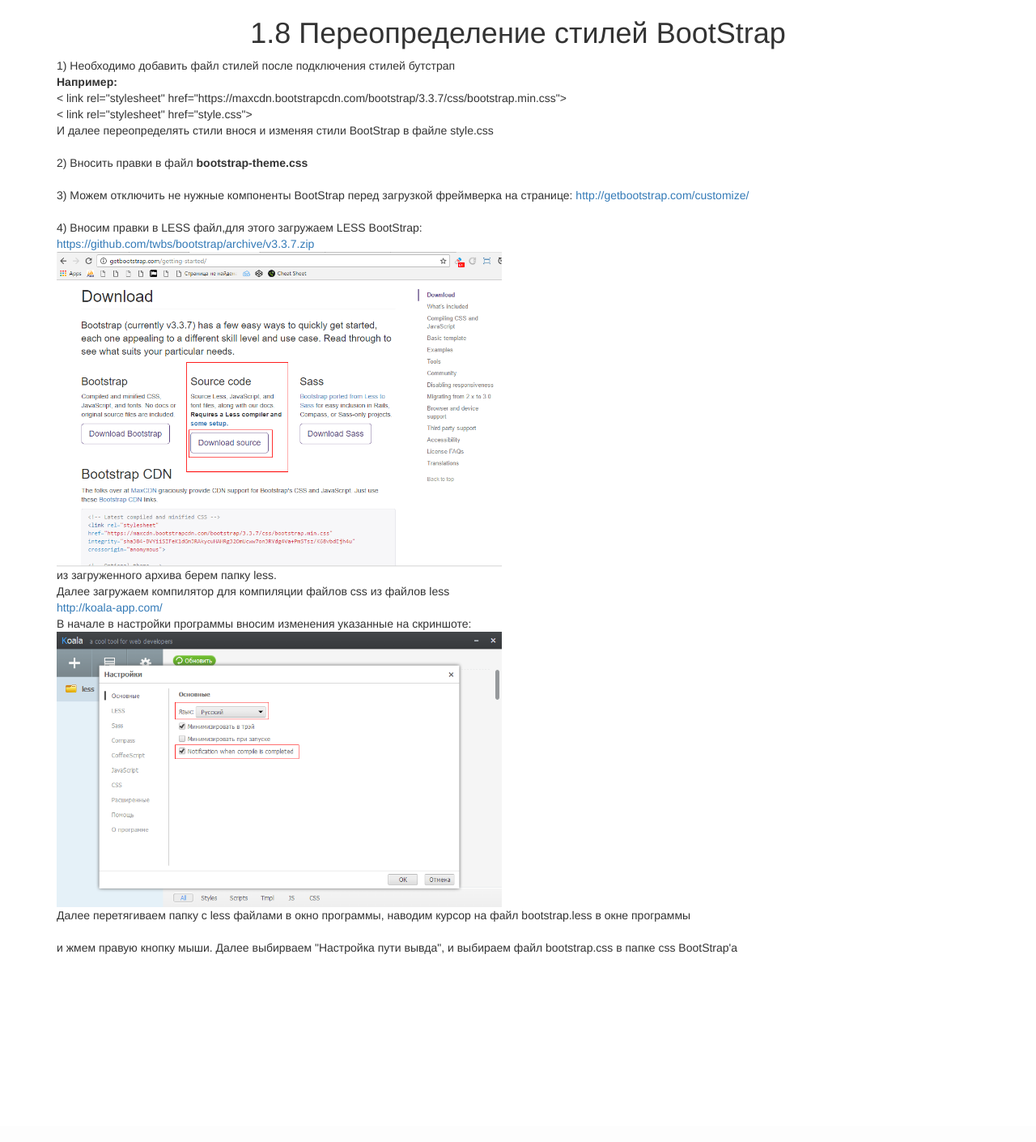
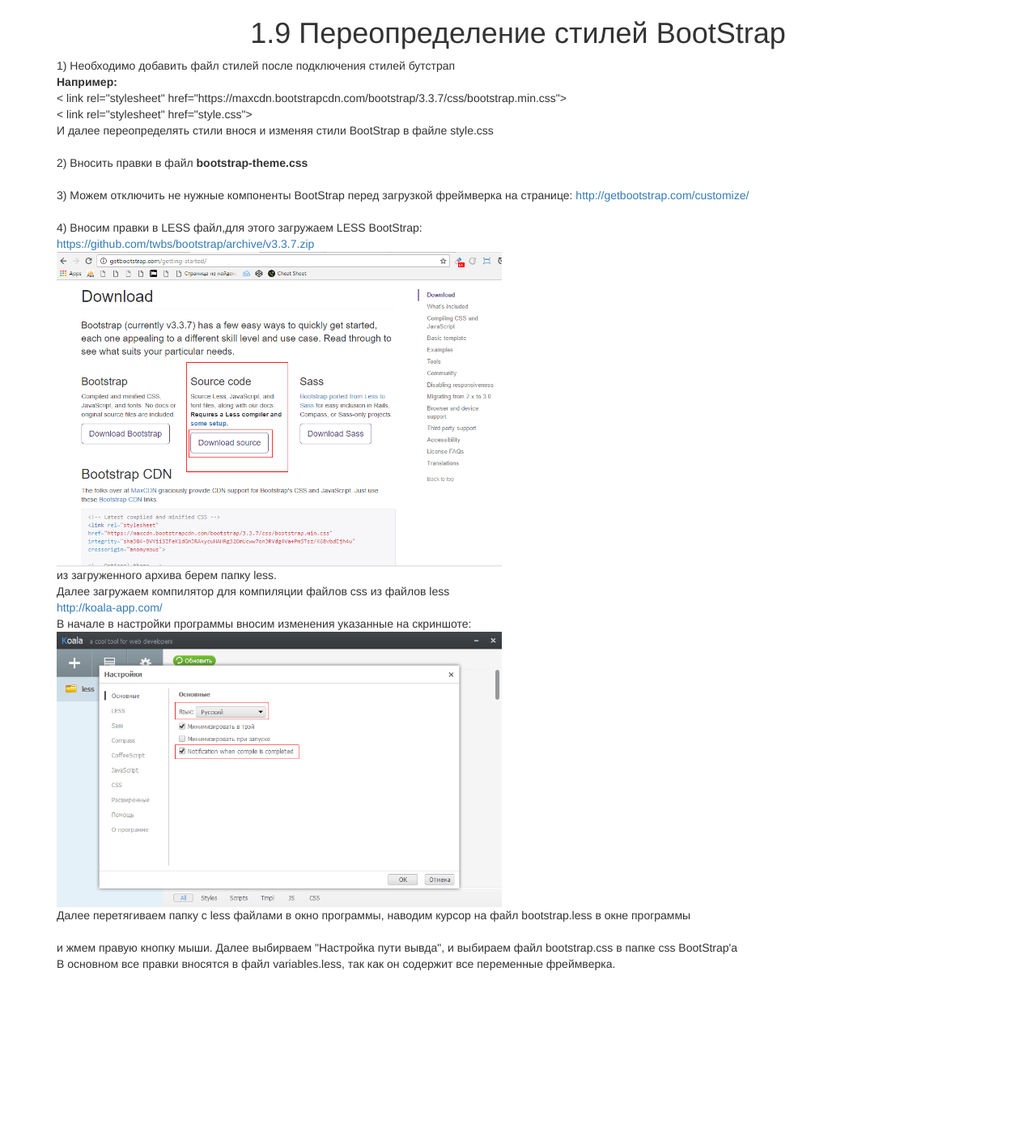
Before and after one commit to Dudaevskiy/Bootstrap.gh, a PHP site: page /ticher/1.8.php in a window 1280 px wide. Shown: the part 57-1467 px from the top of the page at 81% size. Before the commit the page ends 1235 px from the top, so only its background shows below. Run offline with PHP 8.4, Linux system fonts and the light colour scheme; style sheets or scripts are compiled from the project's sources; some libraries are stand-ins or nearby versions.

Commit message:
Мелкие правки

```diff
--- a/index.php
+++ b/index.php
@@ -98,7 +98,7 @@
 		<div class="col-md-12" style="text-align:center;"><h3>Страницы на практические работы</h3></div>
 			<div class="col-md-3"><a href="\ticher\1.6.php">Урок 1.6 "Первая верстка примитивной главной страницы"</a></div>
 			<div class="col-md-3"><a href="\ticher\1.7.php">Урок 1.7 "Компоненты BootStrap"</a></div>
-			<div class="col-md-3"><a href="\ticher\1.8.php">Урок 1.8 "Переопределение стилей BootStrap"</a></div>
+			<div class="col-md-3"><a href="\ticher\1.8.php">Урок 1.9 "Переопределение стилей BootStrap"</a></div>
 			<div class="col-md-3"></div>
 		</div>
 	</div>
--- a/ticher/1.8.php
+++ b/ticher/1.8.php
@@ -90,7 +90,7 @@
 		</div>
 	</div>
 <!-- MENU END -->
-<h1 style="text-align:center;">1.8 Переопределение стилей BootStrap</h1>
+<h1 style="text-align:center;">1.9 Переопределение стилей BootStrap</h1>
 <!-- BootStrap CONTAINER -->
 <div class="container">
 	<div class="row">
@@ -117,7 +117,7 @@
 <br> <img style="width:550px;" src="\ticher\1.9_2.png" alt="">
 <br> Далее перетягиваем папку с less файлами в окно программы, наводим курсор на файл bootstrap.less в окне программы <br>
 <br> и жмем правую кнопку мыши. Далее выбирваем "Настройка пути вывда", и выбираем файл bootstrap.css в папке css BootStrap'a
-
+<br> В основном все правки вносятся в файл variables.less, так как он содержит все переменные фреймверка.
 </p>
 
 		</div>
```
